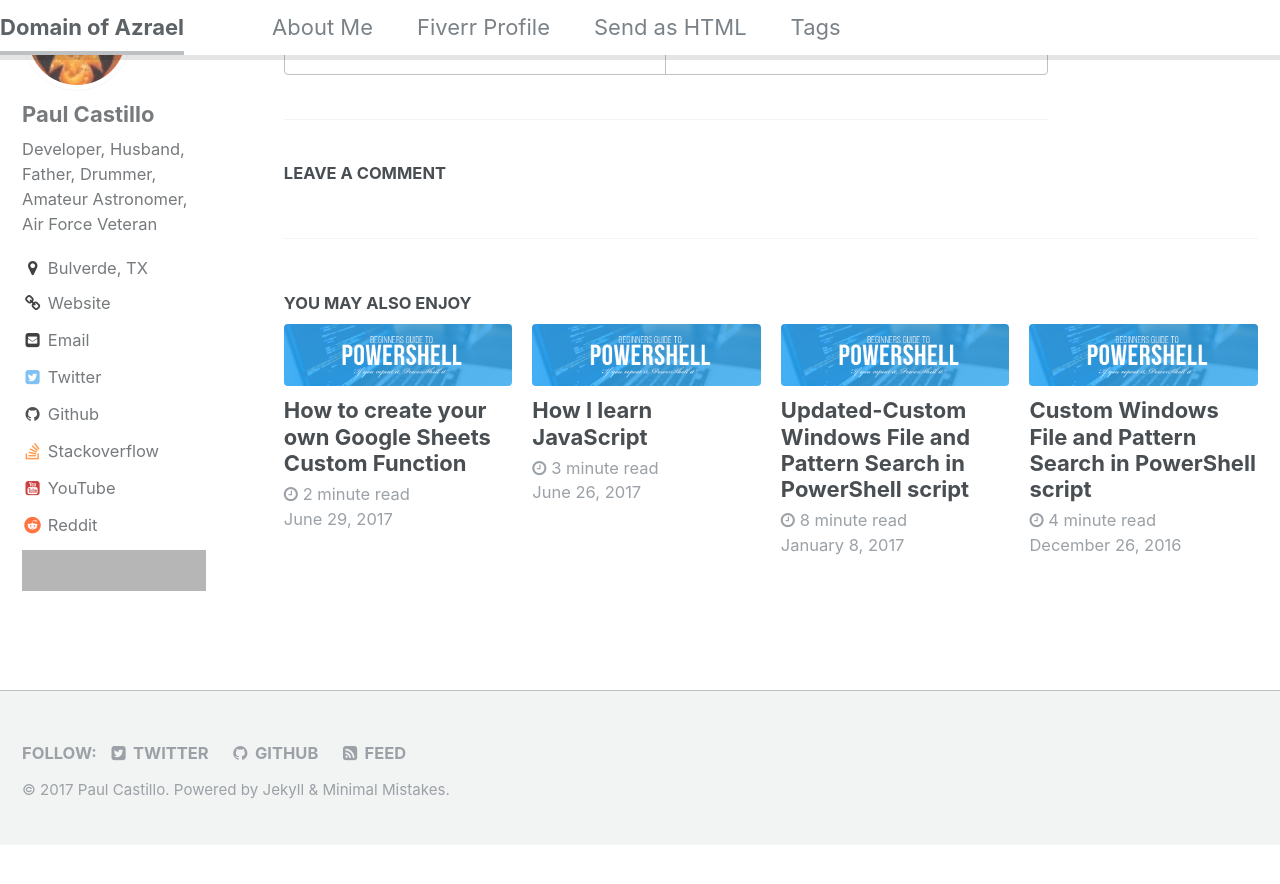
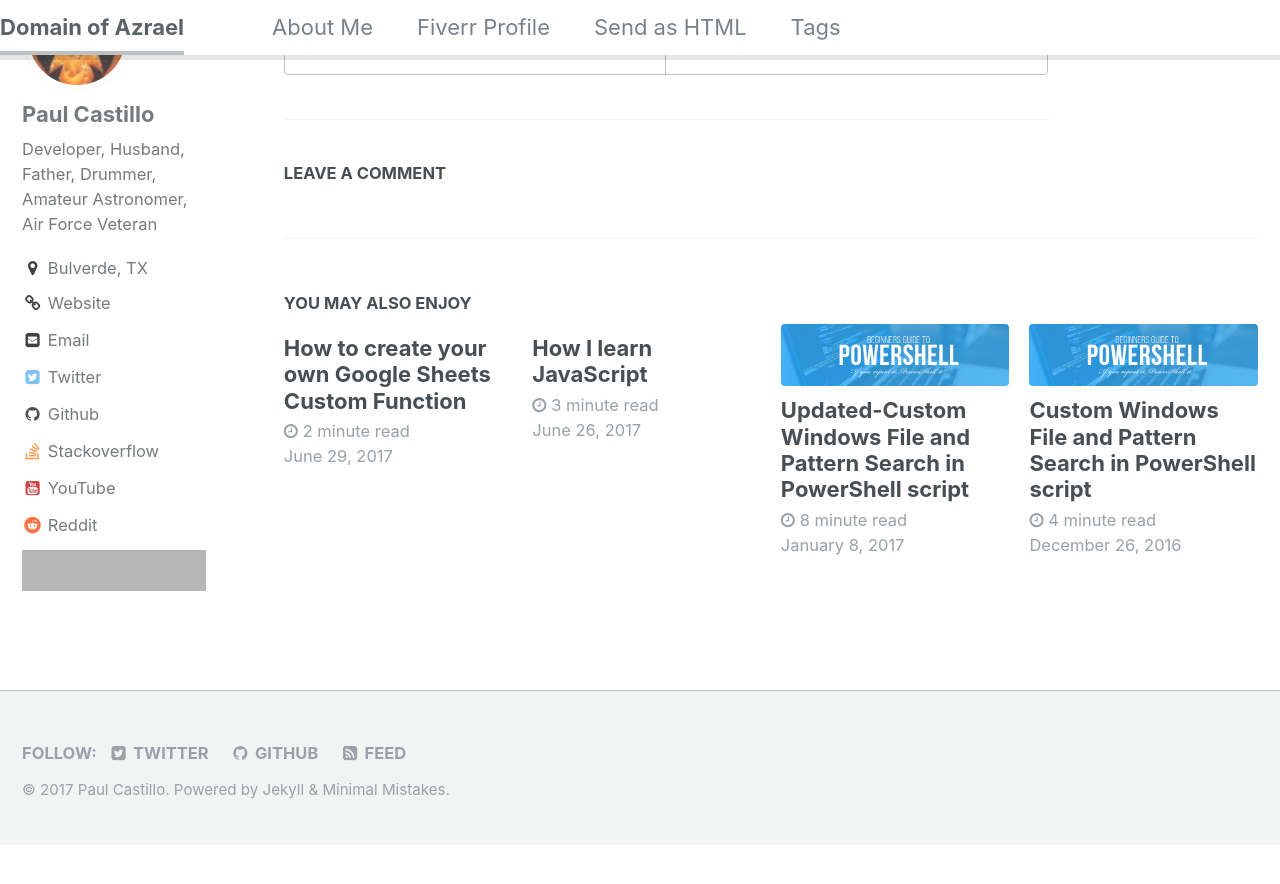
Before and after one commit to pcast01/pcast01.github.io, a Jekyll site: the page built from _posts/2017-01-17-Start-Excel-Macro-From-PowerShell.md, in a window 1280 px wide and 900 px high, scrolled down 2102 px. Shown: the top 884 px of the window. Built offline with Jekyll 4.4.1, drawn with Linux system fonts in a browser that asks for light colours; comment, search, counter and statistics services are not loaded; grey boxes are pictures that could not be loaded.

Commit message:
Removed Teaser image.

```diff
--- a/_config.yml
+++ b/_config.yml
@@ -13,7 +13,7 @@ description              : "A blog about coding mostly C#, Powershell, and javas
 url                      : # the base hostname & protocol for your site e.g. "https://mmistakes.github.io"
 baseurl                  : # the subpath of your site, e.g. "/blog"
 repository               : "pcast01/pcast01.github.io"
-teaser                   : "/assets/images/poshBlue.jpg " #500x300.png"
+teaser                   :  #500x300.png"
 # breadcrumbs            : false # true, false (default)
 words_per_minute         : 200
 comments:
```
